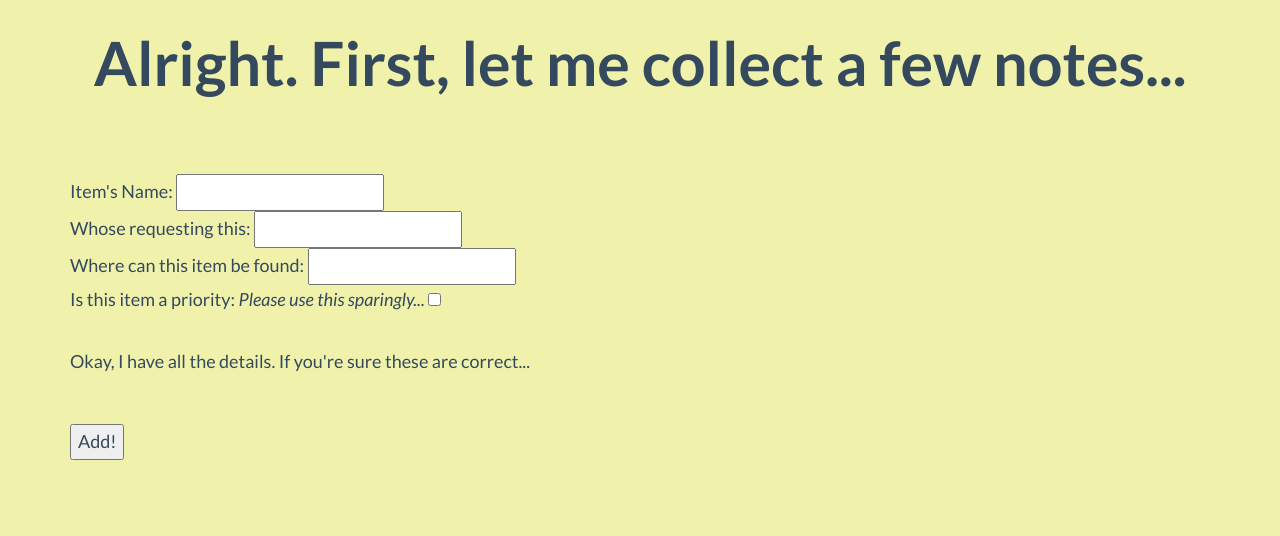
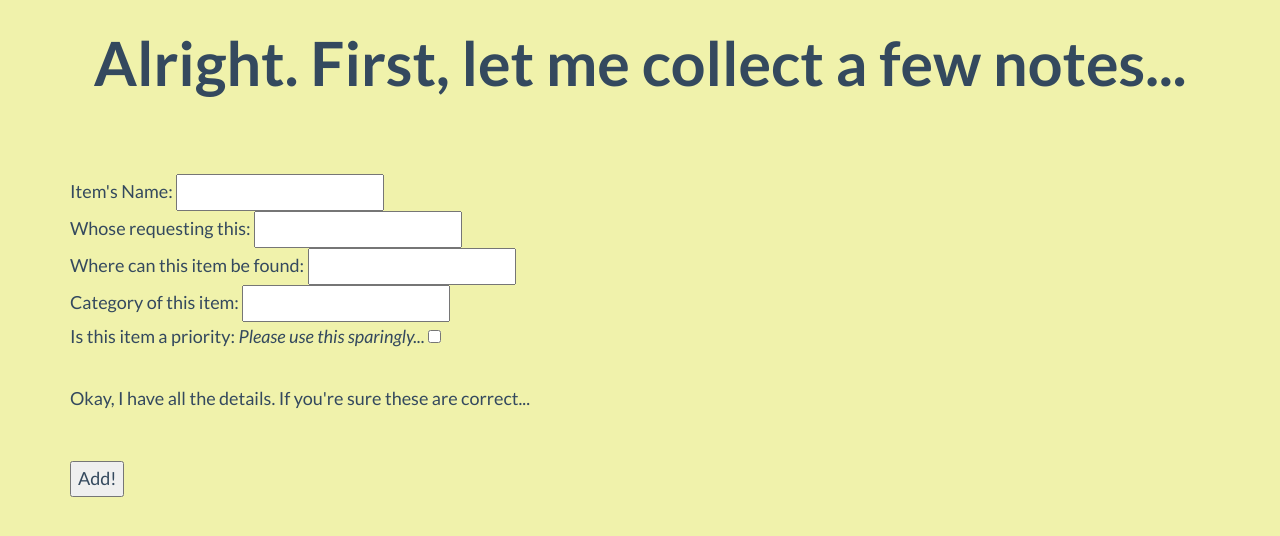
Before and after one commit to russjr08/ShoppingList, a Django app: page /new/ in a window 1280 px wide. Shown: the top 536 px of the page. Run offline with Django 3.2, Linux system fonts and the light colour scheme; some libraries are stand-ins or nearby versions.

Commit message:
Homepage now shows categories, status of prioritization, and whether it’s marked as purchased. Also upgraded internal DB to Django 1.7

```diff
--- a/ShoppingList/settings.py
+++ b/ShoppingList/settings.py
@@ -36,7 +36,6 @@ INSTALLED_APPS = (
     'django.contrib.sessions',
     'django.contrib.messages',
     'django.contrib.staticfiles',
-    'django.contrib.admin',
     'app',
 )
 
--- a/ShoppingList/urls.py
+++ b/ShoppingList/urls.py
@@ -19,5 +19,6 @@ urlpatterns = patterns('',
     url(r'^api/items/(?P<item_id>\d+)/$', 'app.views.api_get_single_item'),
     url(r'^api/items/new/$', 'app.views.api_add_new_item'),
     url(r'^api/items/delete/(?P<item_id>\d+)/$', 'app.views.api_delete_item'),
+    url(r'^api/items/categories/$', 'app.views.api_get_categories'),
     url(r'^admin/', include(admin.site.urls)),
 )
--- a/app/models.py
+++ b/app/models.py
@@ -16,6 +16,8 @@ class Item(models.Model):
 
     item_date_added = models.DateTimeField("Requested At", default=datetime.datetime.today())
 
+    item_category = models.CharField("Category", max_length=20)
+
     def item_should_be_listed(self):
         if self.item_date_added >= datetime.datetime.today():
             return True
--- /dev/null
+++ b/app/templatetags/__init__.py
@@ -0,0 +1 @@
+__author__ = 'russjr08'
--- a/app/views.py
+++ b/app/views.py
@@ -1,9 +1,10 @@
 import json
 import datetime
 from django.core import serializers
+from django.core.urlresolvers import reverse
 
 from django.shortcuts import render
-from django.http import HttpResponse
+from django.http import HttpResponse, HttpResponseRedirect
 from django.shortcuts import get_object_or_404
 
 # Create your views here.
@@ -19,7 +20,7 @@ class IndexView(generic.ListView):
     context_object_name = 'available_items'
 
     def get_queryset(self):
-        return Item.objects.all()
+        return Item.objects.all().order_by('item_category')
 
 
 def detail(request, item_id):
@@ -43,10 +44,14 @@ def add_item(request):
     i.item_name = request.POST['name']
     i.item_author = request.POST['author']
     i.item_store = request.POST['store']
-    if request.POST['priority']:
-        i.item_is_priority = True
-    else:
+
+    if request.POST.get('priority', 'false') == 'true' or request.POST.get('priority', 'false') == 'yes':
+            i.item_is_priority = True
+    elif request.POST.get('priority', 'false') == 'false' or request.POST.get('priority', 'false') == 'no'\
+            or request.POST.get('priority', 'false') is None:
         i.item_is_priority = False
+
+    i.item_category = request.POST['category']
 
     i.item_purchased = False
     i.item_date_added = datetime.datetime.today()
@@ -55,7 +60,7 @@ def add_item(request):
 
     print("Request processed.")
 
-    return render(request, 'app/index.html')
+    return HttpResponseRedirect(reverse('index'))
 
 
 # API Requests
@@ -107,6 +112,8 @@ def api_add_new_item(request):
                 or request.POST.get('priority', 'false') is None:
             i.item_is_priority = False
 
+        i.item_category = request.POST['category']
+
         i.item_purchased = False
         i.item_date_added = datetime.datetime.today()
 
@@ -126,3 +133,13 @@ def api_delete_item(request, item_id):
     json_data = serializers.serialize('json', Item.objects.filter(pk=item_id))
     Item.objects.filter(pk=item_id).delete()
     return HttpResponse(json_data, content_type="application/json")
+
+
+def api_get_categories(request):
+    categories = []
+    items = Item.objects.all()
+    for item in items:
+        if not categories.__contains__(item.item_category):
+            categories.append(item.item_category)
+
+    return HttpResponse(json.dumps({'categories' : categories}), content_type="application/json")
--- a/templates/app/new.html
+++ b/templates/app/new.html
@@ -31,6 +31,7 @@
             Item's Name: <input type="text" name="name"/> <br/>
             Whose requesting this: <input type="text" name="author"/> <br/>
             Where can this item be found: <input type="text" name="store"/> <br/>
+            Category of this item: <input type="text" name="category" /> <br/>
             Is this item a priority: <i>Please use this sparingly...</i> <input type="checkbox" name="priority"/> <br/>
 
             <br/>
```
Also changed, not shown: app/templatetags/item_tags.py (added, +11 -0 lines), templates/app/index.html (+7 -1 lines).
